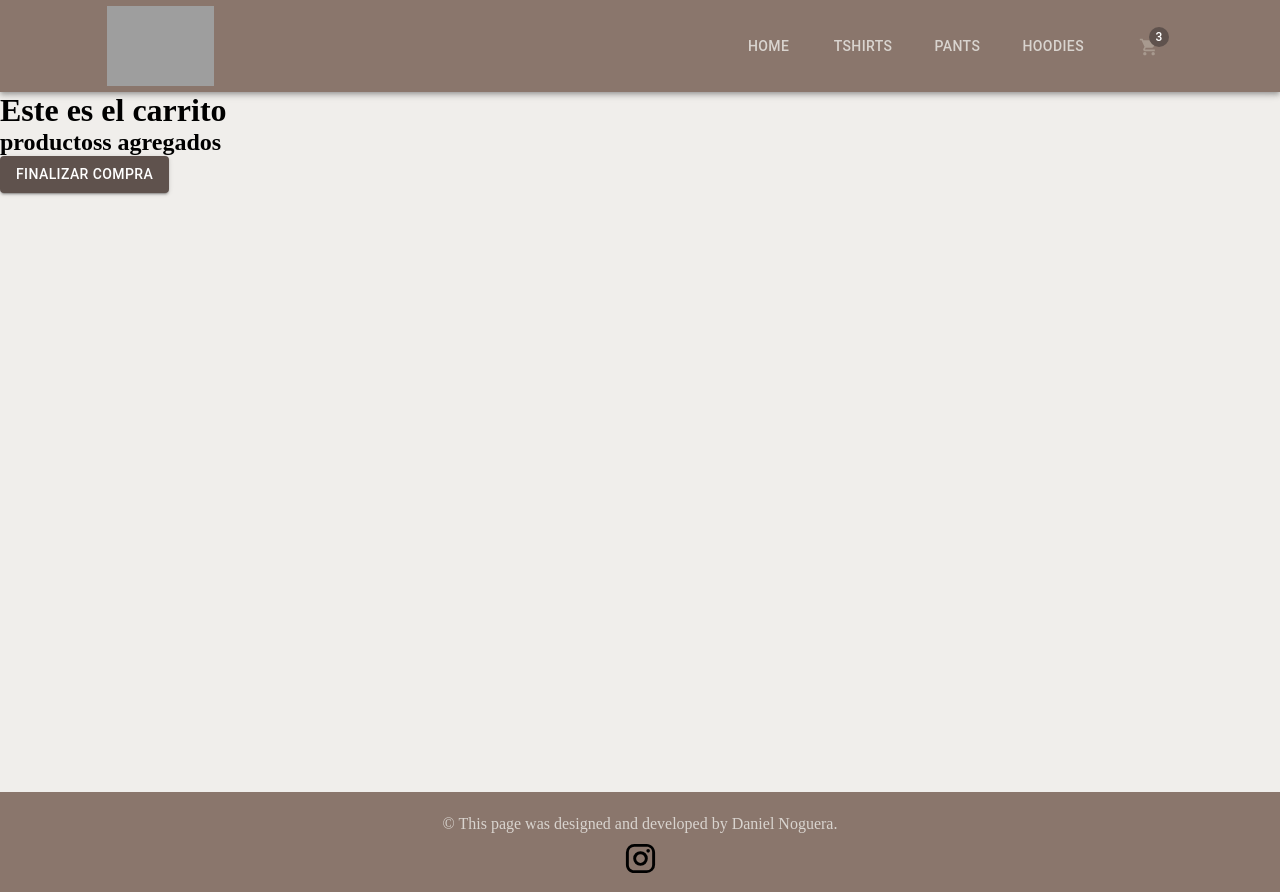
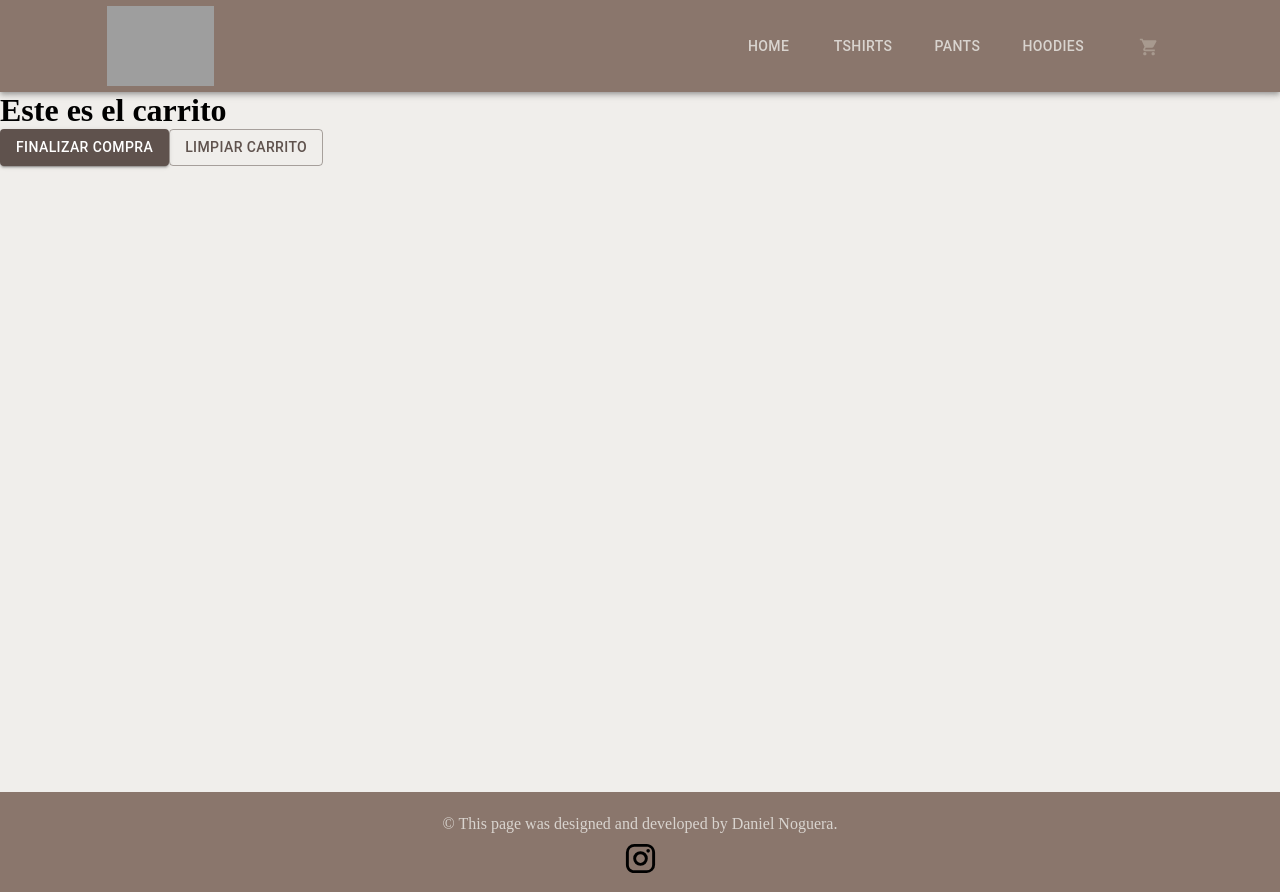
Before and after one commit to sbdanielduque/clases-react, a React (Vite) app: page /cart in a window 1280 px wide. Built offline with nearby package versions, Linux system fonts and the light colour scheme; grey boxes are pictures that could not be loaded.

Commit message:
clase-11-context

```diff
--- a/src/componets/common/cartWidget/CartWidget.jsx
+++ b/src/componets/common/cartWidget/CartWidget.jsx
@@ -1,12 +1,16 @@
 import ShoppingCartIcon from "@mui/icons-material/ShoppingCart"
 import { Badge } from "@mui/material"
+import { useContext } from "react"
 import { Link } from "react-router-dom"
+import { CartContext } from "../../../context/CartContext"
 
 const CartWidget = () => {
+    const { cart } = useContext(CartContext)
+
     return (
         <>
             <Link to={"/cart"}>
-                <Badge badgeContent={3} color="primary">
+                <Badge badgeContent={cart.length} color="primary">
                     <ShoppingCartIcon
                         fontSize="small"
                         sx={{ color: "primary.lighter" }}
--- a/src/componets/pages/cart/Cart.jsx
+++ b/src/componets/pages/cart/Cart.jsx
@@ -2,14 +2,25 @@ import { Button } from "@mui/material"
 import React from "react"
 import { Link } from "react-router-dom"
 
-const Cart = () => {
+const Cart = ({ cart, clearCart, deleteItem }) => {
     return (
         <div>
             <h1>Este es el carrito</h1>
-            <h2>productoss agregados</h2>
+            {cart.map((product) => (
+                <div key={product.id} style={{ border: "solid 1px black" }}>
+                    <h3>{product.name}</h3>
+                    <h3>{product.price}</h3>
+                    <button onClick={() => deleteItem(product.id)}>
+                        eliminar
+                    </button>
+                </div>
+            ))}
             <Link to={"/checkout"}>
                 <Button variant="contained">Finalizar compra</Button>
             </Link>
+            <Button onClick={clearCart} variant="outlined">
+                Limpiar Carrito
+            </Button>
         </div>
     )
 }
--- a/src/componets/pages/cart/CartContainer.jsx
+++ b/src/componets/pages/cart/CartContainer.jsx
@@ -1,7 +1,10 @@
+import { useContext } from "react"
 import Cart from "./Cart"
+import { CartContext } from "../../../context/CartContext"
 
 const CartContainer = () => {
-    return <Cart />
+    const { cart, clearCart, deleteItem } = useContext(CartContext)
+    return <Cart cart={cart} clearCart={clearCart} deleteItem={deleteItem} />
 }
 
 export default CartContainer
--- a/src/componets/pages/itemDetail/ItemDetail.jsx
+++ b/src/componets/pages/itemDetail/ItemDetail.jsx
@@ -1,4 +1,3 @@
-import React from "react"
 import {
     Button,
     Card,
--- a/src/componets/pages/itemDetail/ItemDetailContainer.jsx
+++ b/src/componets/pages/itemDetail/ItemDetailContainer.jsx
@@ -1,9 +1,11 @@
-import React, { useEffect, useState } from "react"
+import React, { useContext, useEffect, useState } from "react"
 import ItemDetail from "./ItemDetail"
 import { useParams } from "react-router-dom"
 import { products } from "../../../productMock"
+import { CartContext } from "../../../context/CartContext"
 
 const ItemDetailContainer = () => {
+    const { addProduct } = useContext(CartContext)
     const { id } = useParams()
 
     const [item, setItem] = useState({})
@@ -18,7 +20,7 @@ const ItemDetailContainer = () => {
 
     const onAdd = (quantity) => {
         let newObj = { ...item, quantity }
-        console.log(newObj)
+        addProduct(newObj)
     }
     return <ItemDetail item={item} onAdd={onAdd} />
 }
--- a/src/componets/pages/itemListContainer/ItemList.jsx
+++ b/src/componets/pages/itemListContainer/ItemList.jsx
@@ -1,8 +1,9 @@
-import { Grid, Typography } from "@mui/material"
+import { Grid, IconButton } from "@mui/material"
 import ProductCard from "../../common/productCard/ProductCard"
 import "./ItemListContainer.css"
+import ArrowCircleUpIcon from "@mui/icons-material/ArrowCircleUp"
 
-const ItemList = ({ items }) => {
+const ItemList = ({ items, topButton, scrollUp }) => {
     return (
         <Grid container>
             <Grid item className="img-container" xs={12}>
@@ -35,6 +36,15 @@ const ItemList = ({ items }) => {
                     )
                 })}
             </Grid>
+            {topButton && (
+                <IconButton
+                    aria-label="delete"
+                    sx={{ position: "fixed", right: "100px", bottom: "100px" }}
+                    onClick={scrollUp}
+                >
+                    <ArrowCircleUpIcon sx={{ fontSize: "50px" }} />
+                </IconButton>
+            )}
         </Grid>
     )
 }
--- a/src/componets/pages/itemListContainer/ItemListContainer.jsx
+++ b/src/componets/pages/itemListContainer/ItemListContainer.jsx
@@ -1,10 +1,13 @@
 import "./ItemListContainer.css"
 import { products } from "../../../productMock.js"
-import { useEffect, useState } from "react"
+import { useContext, useEffect, useState } from "react"
 import ItemList from "./ItemList.jsx"
 import { useParams } from "react-router-dom"
+import { TopButtonContext } from "../../../context/TopButton.jsx"
 
 const ItemListContainer = () => {
+    const { topButton, scrollUp } = useContext(TopButtonContext)
+
     const [items, setItems] = useState([])
 
     const { category } = useParams()
@@ -29,7 +32,7 @@ const ItemListContainer = () => {
             })
     }, [category])
 
-    return <ItemList items={items} />
+    return <ItemList items={items} topButton={topButton} scrollUp={scrollUp} />
 }
 
 export default ItemListContainer
--- /dev/null
+++ b/src/context/CartContext.jsx
@@ -0,0 +1,26 @@
+import { createContext, useState } from "react"
+
+export const CartContext = createContext()
+
+const CartContextProvider = ({ children }) => {
+    const [cart, setCart] = useState([])
+
+    const addProduct = (product) => {
+        setCart([...cart, product])
+    }
+
+    const clearCart = () => {
+        setCart([])
+    }
+
+    const deleteItem = (id) => {
+        const newArray = cart.filter((product) => product.id !== id)
+        setCart(newArray)
+    }
+
+    let data = { cart, addProduct, clearCart, deleteItem }
+
+    return <CartContext.Provider value={data}>{children}</CartContext.Provider>
+}
+
+export default CartContextProvider
--- /dev/null
+++ b/src/context/TopButton.jsx
@@ -0,0 +1,35 @@
+import { createContext, useEffect, useState } from "react"
+
+export const TopButtonContext = createContext()
+
+const TopButtonProvider = ({ children }) => {
+    const [topButton, setTopButton] = useState(false)
+    useEffect(() => {
+        window.addEventListener("scroll", () => {
+            if (window.scrollY > 100) {
+                setTopButton(true)
+            } else {
+                setTopButton(false)
+            }
+        })
+    }, [])
+    const scrollUp = () => {
+        window.scrollTo({
+            top: 0,
+        })
+    }
+
+    let buttonData = {
+        scrollUp,
+        topButton,
+    }
+    return (
+        <div>
+            <TopButtonContext.Provider value={buttonData}>
+                {children}
+            </TopButtonContext.Provider>
+        </div>
+    )
+}
+
+export default TopButtonProvider
--- a/src/index.css
+++ b/src/index.css
@@ -2,6 +2,7 @@
     margin: 0;
     padding: 0;
     box-sizing: border-box;
+    scroll-behavior: smooth;
 }
 
 body {
```
Also changed, not shown: src/App.jsx (+18 -3 lines).
